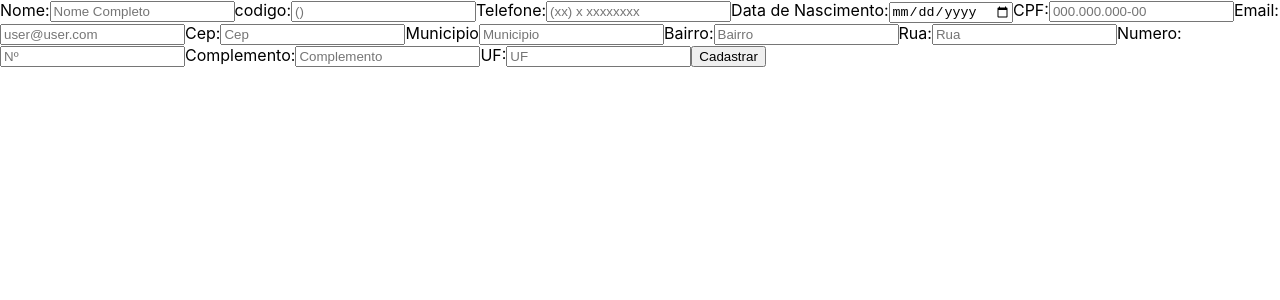
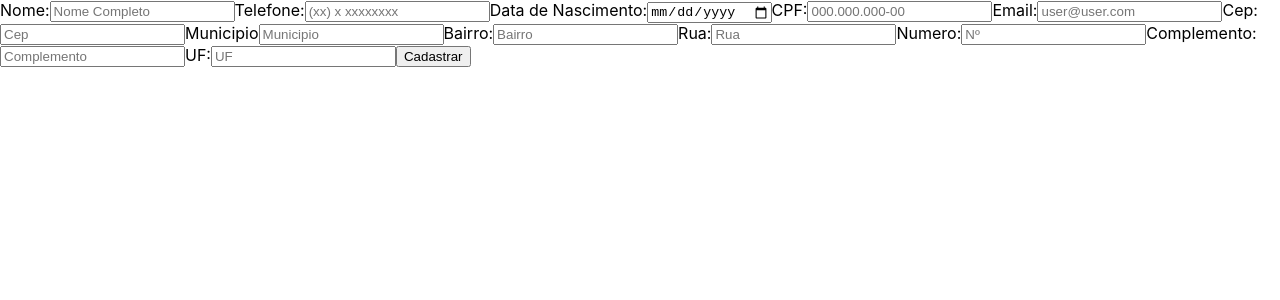
Before and after one commit to Fernanda741/Demo-Nigth---Client-CIP, a React (Create React App) app: page /register in a window 1280 px wide. Shown: the top 300 px of the page. Built offline with nearby package versions, Linux system fonts and the light colour scheme; a web font is replaced by a local one.

Commit message:
feat/criar-cliente

```diff
--- a/package.json
+++ b/package.json
@@ -37,5 +37,8 @@
       "last 1 firefox version",
       "last 1 safari version"
     ]
+  },
+  "devDependencies": {
+    "@faker-js/faker": "^7.3.0"
   }
 }
--- a/src/api/index.js
+++ b/src/api/index.js
@@ -1,7 +1,9 @@
-// const url = "https://bank-services-challenge.herokuapp.com/";
+import { faker } from "@faker-js/faker";
 
 export const CreateUser = (data) => {
   data.dataNasc = new Date(data.dataNasc).toISOString();
+  data.cep = data.cep.replace("-", "");
+  data.codigo = faker.random.alphaNumeric(10);
 
   return fetch("https://bank-services-challenge.herokuapp.com/api/v1/cliente", {
     method: "POST",
--- a/src/pages/Register/index.jsx
+++ b/src/pages/Register/index.jsx
@@ -43,12 +43,7 @@ const Register = () => {
           placeholder="Nome Completo"
           {...register("nome")}
         />
-        <Input
-          label="codigo:"
-          type="tel"
-          placeholder="()"
-          {...register("codigo")}
-        />
+
         <Input
           label="Telefone:"
           type="tel"
```
Also changed, not shown: 1 other file (tests, documents, lock files or other folders).
